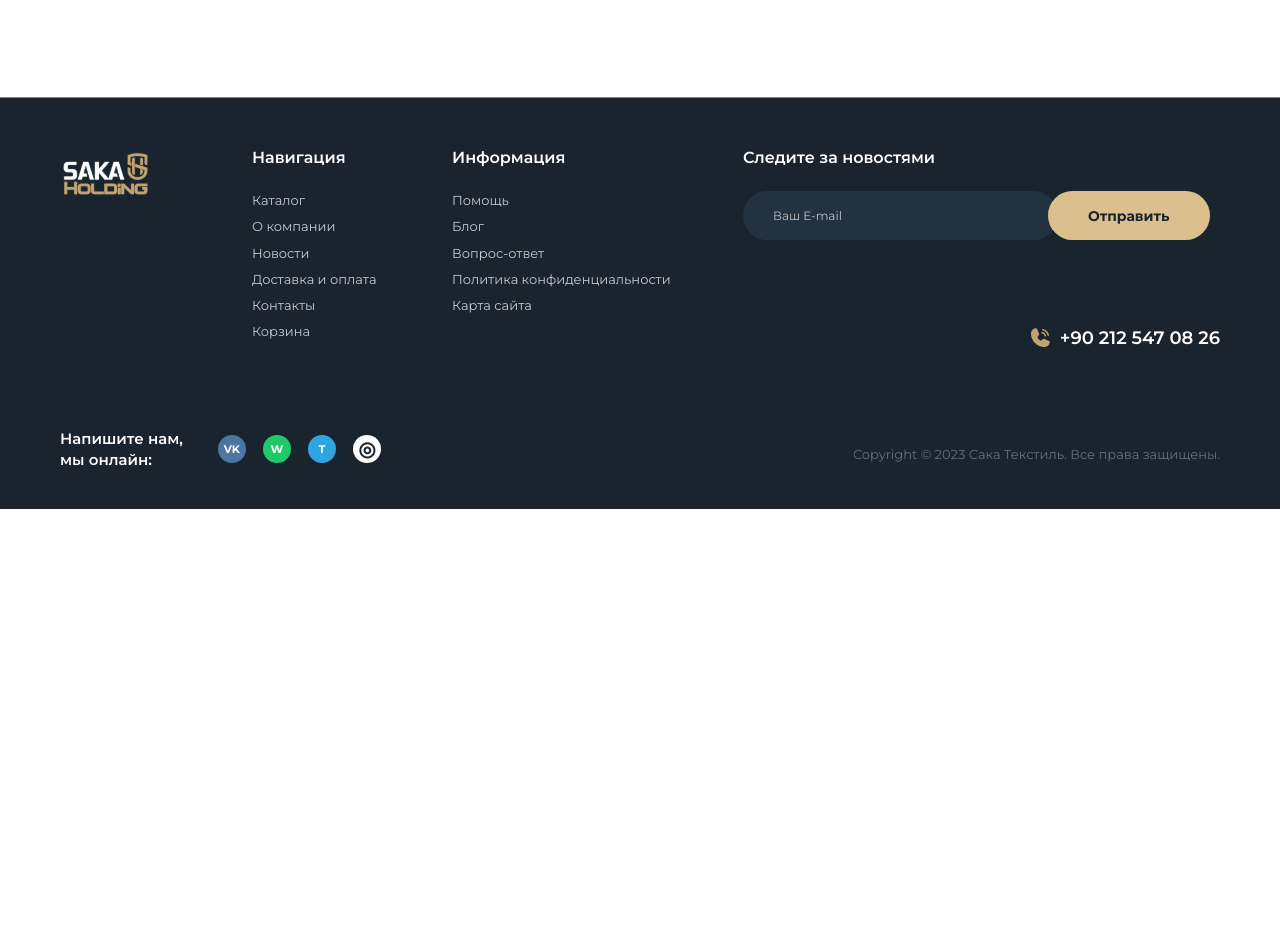
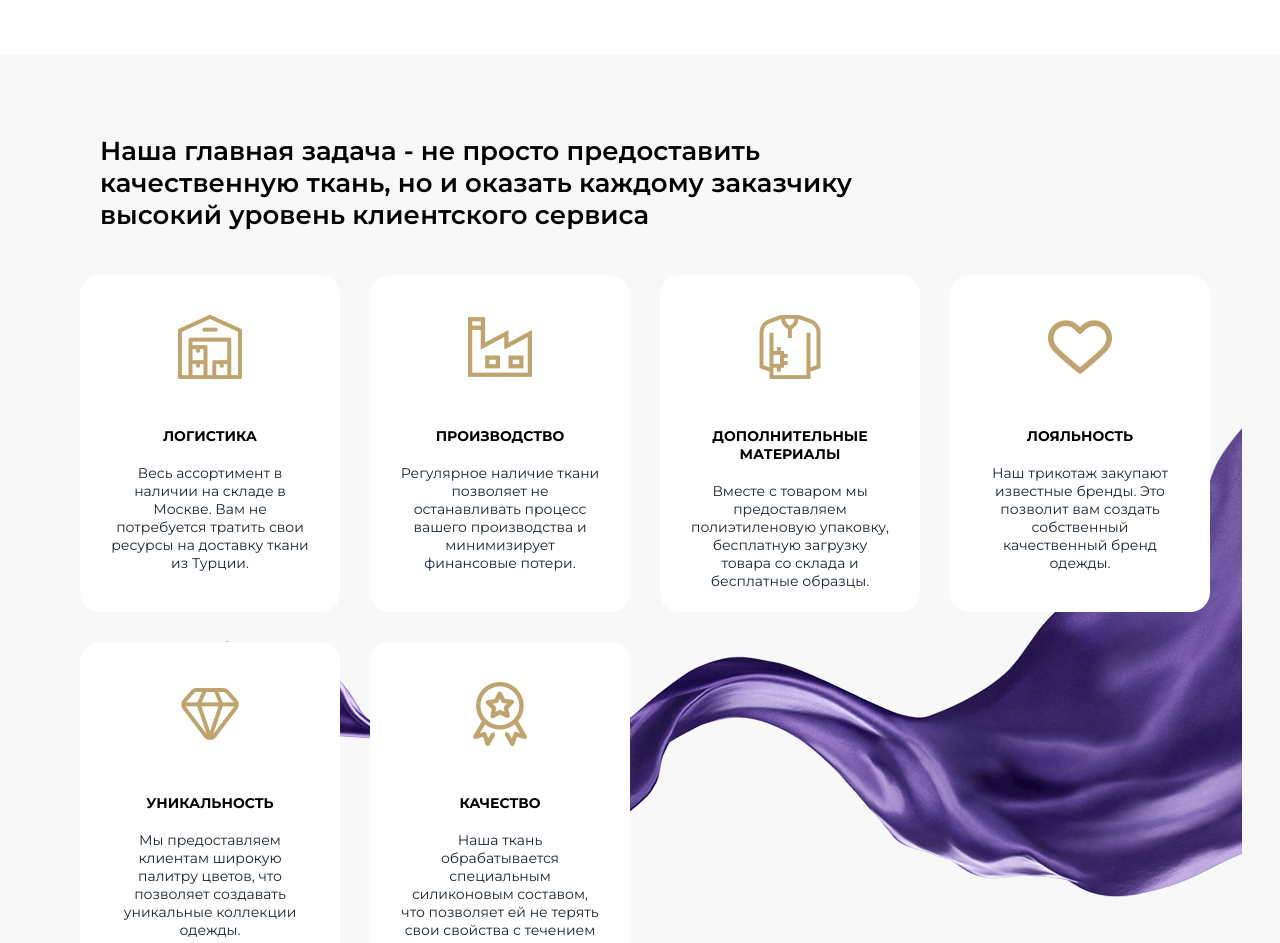
Before and after one commit to fallstall/saka-holding, a Vue app: page /about in a window 1280 px wide. Before the commit this address had no page. Shown: the part 1500-2443 px from the top of the page. Before the commit the page ends 2009 px from the top, so only its background shows below. Built offline with nearby package versions, Linux system fonts and the light colour scheme.

Commit message:
Обновлены компоненты AboutInfoCard, SakaTekstil и AboutPage

```diff
--- a/src/components/about/AboutInfoCard.vue
+++ b/src/components/about/AboutInfoCard.vue
@@ -6,9 +6,18 @@ import info3 from '@/assets/images/SakaTekstil/info3.png'
 import info4 from '@/assets/images/SakaTekstil/info4.png'
 import info5 from '@/assets/images/SakaTekstil/info5.png'
 import info6 from '@/assets/images/SakaTekstil/info6.png'
+import cloth from '@/assets/images/SakaTekstil/cloth.png'
+import Title from '@/components/ui/Title.vue'
 </script>
+
 <template>
   <div class="page">
+    <div class="cards-wrapper">
+              <Title
+        text="Наша главная задача - не просто предоставить качественную ткань, но и оказать каждому заказчику высокий уровень клиентского сервиса"
+        theme="left"
+        class="section-title"
+      />
       <div class="cards-grid">
         <InfoCard
           :icon="logist"
@@ -25,40 +34,72 @@ import info6 from '@/assets/images/SakaTekstil/info6.png'
         <InfoCard
           :icon="info5"
           title="ДОПОЛНИТЕЛЬНЫЕ МАТЕРИАЛЫ"
-        description="Вместе с товаром мы предоставляем полиэтиленовую упаковку, бесплатную загрузку товара
-со склада и бесплатные образцы."
+          description="Вместе с товаром мы предоставляем полиэтиленовую упаковку, бесплатную загрузку товара со склада и бесплатные образцы."
         />
+
         <InfoCard
           :icon="info4"
           title="ЛОЯЛЬНОСТЬ"
           description="Наш трикотаж закупают известные бренды. Это позволит вам создать собственный качественный бренд одежды."
         />
+
         <InfoCard
           :icon="info3"
           title="УНИКАЛЬНОСТЬ"
           description="Мы предоставляем клиентам широкую палитру цветов, что позволяет создавать уникальные коллекции одежды."
         />
+
         <InfoCard
           :icon="info2"
           title="КАЧЕСТВО"
           description="Наша ткань обрабатывается специальным силиконовым составом, что позволяет ей не терять свои свойства с течением времени."
         />
       </div>
+      <img
+        :src="cloth"
+        alt="Ткань"
+        class="fabric-image"
+      />
+    </div>
   </div>
 </template>
 
+<style scoped>
+.page {
+  background-color: var(--gray);
+  padding: 80px 0;
+}
 
-<style scoped>
-.page{
-    background-color: var(--gray);
+.section-title {
+  color: var(--blacks);
+  font-size: 26px;
+  margin-bottom: 20px;
+  max-width: 850px;
+  padding-right: 20px;
+}
+.cards-wrapper {
+  position: relative;
+  max-width: 1200px;
+  margin: 0 auto;
+  padding: 0 40px;
+}
 
-}
 .cards-grid {
   display: grid;
   grid-template-columns: repeat(4, 1fr);
   gap: 30px;
-  max-width: 1200px;
-  margin: 0 auto;
-  padding: 30px 40px ;
+  position: relative;
+  z-index: 2;
+}
+
+.fabric-image {
+  position: absolute;
+  bottom: 40px;
+  right: -50px;
+  width: 1150px;
+  height: 533px;
+  z-index: 1;
+  pointer-events: none;
+  object-fit: contain;
 }
 </style>
--- a/src/components/about/SakaTekstil.vue
+++ b/src/components/about/SakaTekstil.vue
@@ -58,6 +58,7 @@ import Tekstil3 from '@/assets/images/SakaTekstil/Tekstil3.png'
     </div>
   </section>
 </template>
+
 <style scoped lang="scss">
 .quality-section {
   width: 100%;
@@ -101,16 +102,18 @@ import Tekstil3 from '@/assets/images/SakaTekstil/Tekstil3.png'
   }
 
   &__card-title {
+    margin: 0;
     font-size: 14px;
     font-weight: 700;
     color: var(--black-color);
-    margin-bottom: 0px;
+
   }
 
   &__card-text {
     font-size: 14px;
     color: var(--black-color);
     line-height: 1.5;
+    margin: 0;
   }
 }
 </style>
--- a/src/pages/AboutPage.vue
+++ b/src/pages/AboutPage.vue
@@ -10,7 +10,7 @@ import AboutInfoCard from '@/components/about/AboutInfoCard.vue';
 <template>
     <Aboutblock />
     <SakaTekstil />
-    <AboutInfoCard
+    <AboutInfoCard />
     <ClientSlider />
     <SertSlider />
     <FabricSlider />
```
Lines whose indentation alone changed are shown as unchanged.
